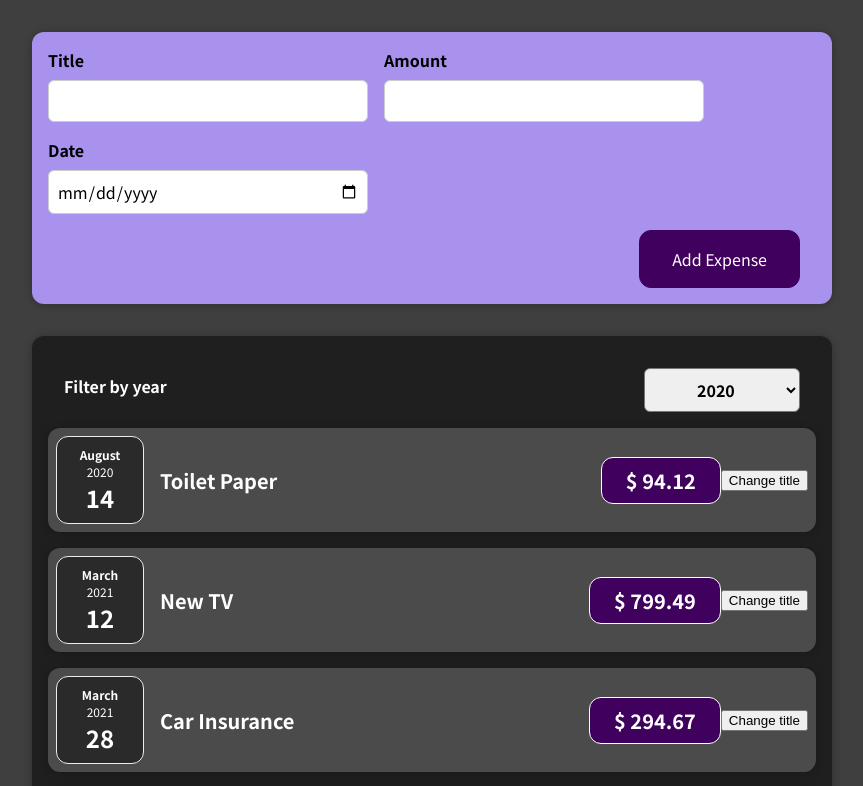
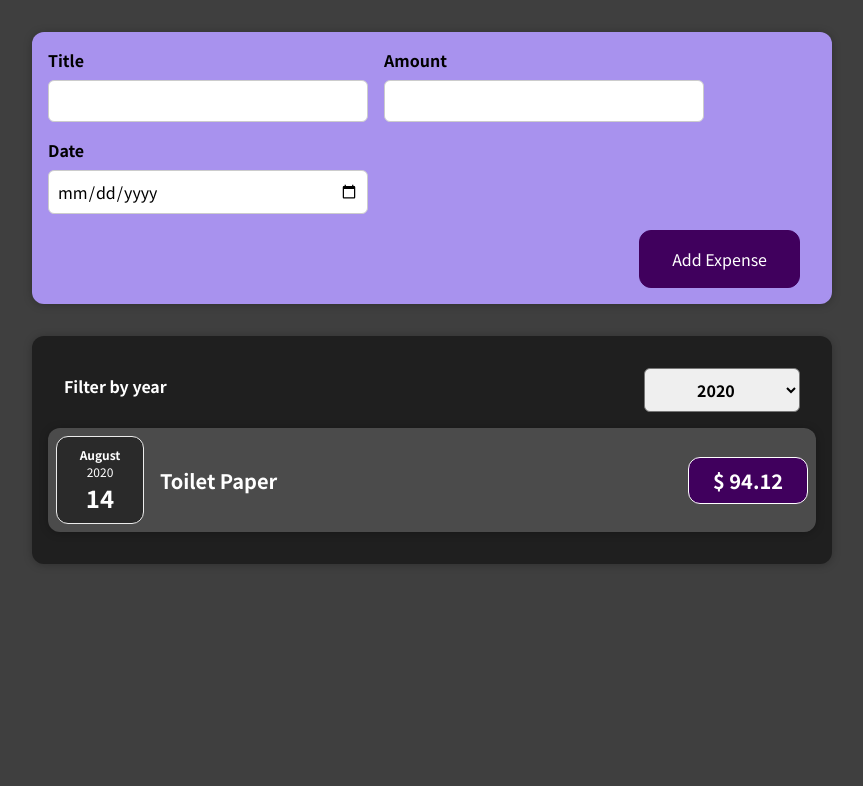
Before and after one commit to namercha/react-project, a React (Create React App) app: page / in a window 1280 px wide. Shown: the top 786 px of the page, without its empty margins (208-1071 px from the left). Built offline with nearby package versions, Linux system fonts and the light colour scheme.

Commit message:
Extracting expenses list into its own component.

```diff
--- a/src/components/Expenses/ExpenseItem.js
+++ b/src/components/Expenses/ExpenseItem.js
@@ -13,14 +13,15 @@
   };
 
   return (
+    <li>
       <Card className="expense-item">
         <ExpenseDate date={props.date} />{' '}
         <div className="expense-item__description">
           <h2> {title} </h2>{' '}
           <div className="expense-item__price"> $ {props.amount} </div>{' '}
         </div>{' '}
-      <button onClick={clickHandler}>Change title</button>
       </Card>
+    </li>
   );
 };
 
--- a/src/components/Expenses/Expenses.js
+++ b/src/components/Expenses/Expenses.js
@@ -1,8 +1,8 @@
 import React, { useState } from 'react';
 import './Expenses.css';
-import ExpenseItem from './ExpenseItem';
 import Card from '../UI/Card';
 import ExpensesFilter from './ExpensesFilter';
+import ExpensesList from './ExpensesList';
 
 const Expenses = (props) => {
   const [filteredYear, setFilteredYear] = useState('2020');
@@ -11,6 +11,10 @@
     setFilteredYear(selectedYear);
   };
 
+  const filteredExpenses = props.items.filter((expense) => {
+    return expense.date.getFullYear().toString() === filteredYear;
+  });
+
   return (
     <div>
       <Card className="expenses">
@@ -18,14 +22,7 @@
           selected={filteredYear}
           onChangeFilter={filterChangeHandler}
         />
-        {props.items.map((expense) => (
-          <ExpenseItem
-            key={expense.id}
-            title={expense.title}
-            amount={expense.amount}
-            date={expense.date}
-          />
-        ))}
+        <ExpensesList items={filteredExpenses} />
       </Card>
     </div>
   );
--- /dev/null
+++ b/src/components/Expenses/ExpensesList.css
@@ -0,0 +1,9 @@
+.expenses-list {
+    list-style: none;
+    padding: 0;
+}
+
+.expenses-list__fallback {
+    color: white;
+    text-align: center;
+}
--- /dev/null
+++ b/src/components/Expenses/ExpensesList.js
@@ -0,0 +1,24 @@
+import React from 'react';
+import ExpenseItem from './ExpenseItem';
+import './ExpensesList.css';
+
+const ExpensesList = (props) => {
+  if (props.items.length === 0) {
+    return <h2 className="expenses-list__fallback">Found no expenses.</h2>;
+  }
+
+  return (
+    <ul className="expenses-list">
+      {props.items.map((expense) => (
+        <ExpenseItem
+          key={expense.id}
+          title={expense.title}
+          amount={expense.amount}
+          date={expense.date}
+        />
+      ))}
+    </ul>
+  );
+};
+
+export default ExpensesList;
```
Also changed, not shown: 1 other file (tests, documents, lock files or other folders). Lines whose indentation alone changed are shown as unchanged.
